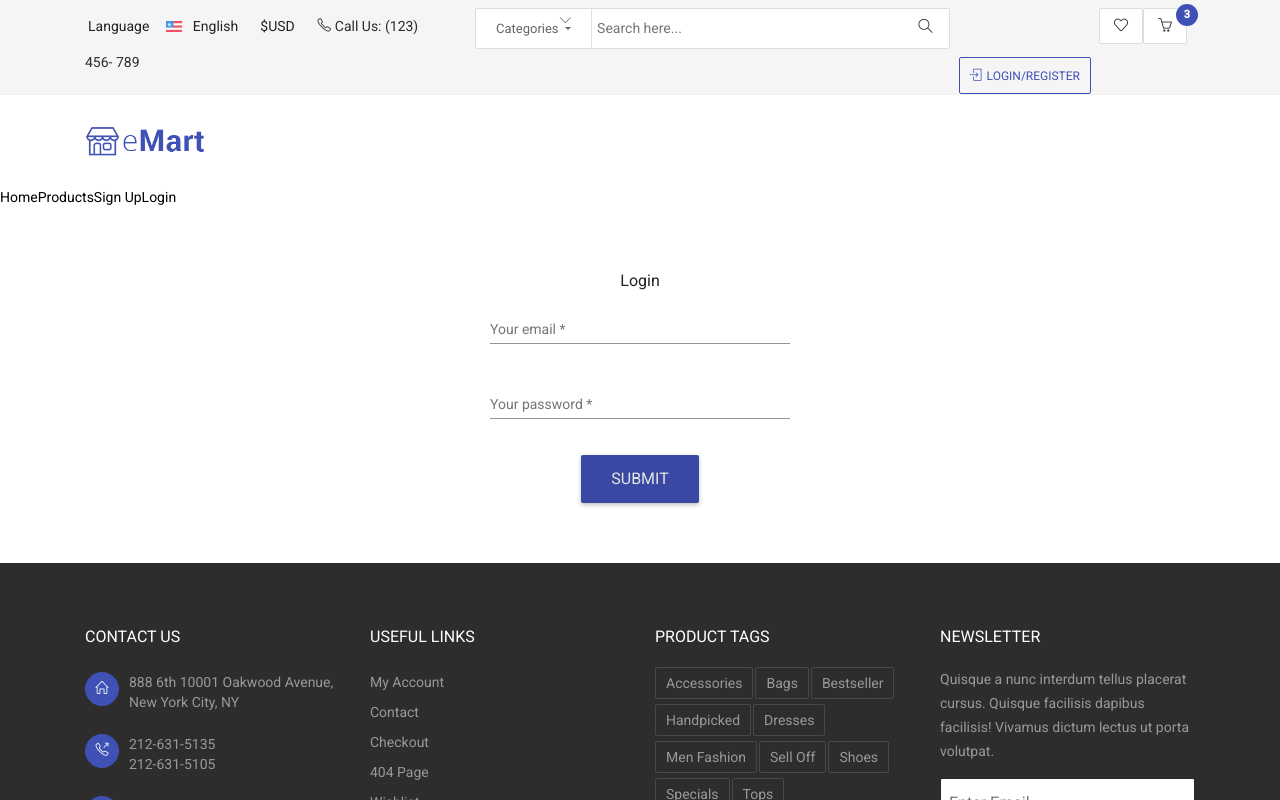
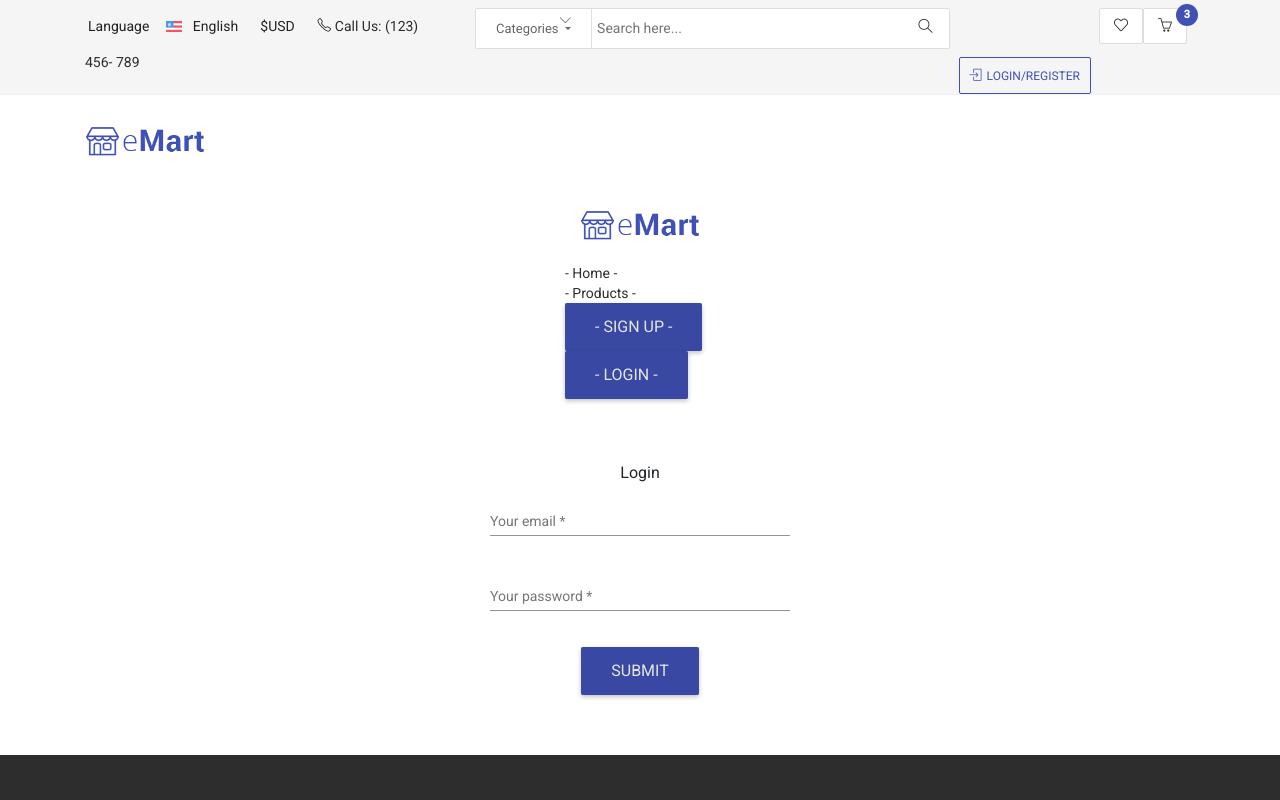
Before and after one commit to chirilaalexandru90/demo-angular9, an Angular app: page /login in a window 1280 px wide. Shown: the top 800 px of the page. Built offline with nearby package versions, Linux system fonts and the light colour scheme.

Commit message:
Auth service v1

```diff
--- a/src/app/app.component.html
+++ b/src/app/app.component.html
@@ -1,11 +1,25 @@
 <app-header></app-header>
-
-<button routerLink="/home" routerLinkActive="active">Home</button>
-<button routerLink="/products" routerLinkActive="active">Products</button>
-<button routerLink="/signup" routerLinkActive="active">Sign Up</button>
-<button routerLink="/login" routerLinkActive="active">Login</button>
-
-
-
+<div fxLayout="row" fxLayoutAlign="center">
+  <ul>
+    <li>
+      <a href="index.html" class="navbar-brand"><img src="../assets/img/logo.png" alt=""></a>
+    </li>
+    <li>
+      <a routerLink="/home" routerLinkActive="active"> - Home - </a>
+    </li>
+    <li>
+      <a routerLink="/products" routerLinkActive="active"> - Products - </a>
+    </li>
+    <li>
+      <a *ngIf="!isAuth" class="btn btn-common" routerLink="/signup" routerLinkActive="active"> - Sign Up - </a>
+    </li>
+    <li>
+      <a *ngIf="!isAuth" class="btn btn-common" routerLink="/login" routerLinkActive="active"> - Login - </a>
+    </li>
+    <li>
+      <a *ngIf="isAuth" class="btn btn-danger"> - Log Out - </a>
+    </li>
+  </ul>
+</div>
 <router-outlet></router-outlet>
 <app-footer></app-footer>
--- a/src/app/app.component.ts
+++ b/src/app/app.component.ts
@@ -1,16 +1,21 @@
-import { Component, OnInit } from '@angular/core';
+import { Component, OnInit, OnDestroy } from '@angular/core';
 import { ActivatedRoute } from '@angular/router';
+import { AuthService } from './layout/auth/auth.service';
+import { Subscription } from 'rxjs';
 
 @Component({
   selector: 'app-root',
   templateUrl: './app.component.html'
 })
-export class AppComponent implements OnInit {
-  title = 'demo-angular9';
+export class AppComponent implements OnInit, OnDestroy {
+  title = 'Angular9 Store';
   name: any;
+  isAuth = false;
+  private authSubscription: Subscription;
 
   constructor(
     private activatedRoute: ActivatedRoute,
+    private authService: AuthService
   ) { }
 
   ngOnInit() {
@@ -18,5 +23,11 @@ export class AppComponent implements OnInit {
     //   console.log(params, params.name)
     //   this.name = params.name;
     // });
+
+    this.authSubscription = this.authService.userIsLoggedIn.subscribe(st => this.isAuth = st);
+  }
+
+  ngOnDestroy() {
+    this.authSubscription.unsubscribe();
   }
 }
--- /dev/null
+++ b/src/app/layout/auth/auth.service.ts
@@ -0,0 +1,37 @@
+import { AuthData } from './authData.model';
+import { User } from './user.model';
+import { Subject } from 'rxjs/internal/Subject';
+
+export class AuthService {
+  private user: User;
+  userIsLoggedIn = new Subject<boolean>();
+
+  registerUser(authData: AuthData) {
+    this.user = {
+      email: authData.email,
+      userId: Math.round(Math.random() * 100000).toString()
+    };
+    this.userIsLoggedIn.next(true);
+  }
+
+  login(authData: AuthData) {
+    this.user = {
+      email: authData.email,
+      userId: Math.round(Math.random() * 100000).toString()
+    };
+    this.userIsLoggedIn.next(true);
+  }
+
+  logout() {
+    this.user = null;
+    this.userIsLoggedIn.next(false);
+  }
+
+  getUser() {
+    return { ...this.user };
+  }
+
+  isAuth() {
+    return this.user != null;
+  }
+}
--- /dev/null
+++ b/src/app/layout/auth/authData.model.ts
@@ -0,0 +1,4 @@
+export interface AuthData {
+  email: string;
+  password: string;
+}
--- a/src/app/layout/auth/login/login.html
+++ b/src/app/layout/auth/login/login.html
@@ -1,3 +1,6 @@
+<div class="container">
+  <div class="row">
+    <div class="col-md-12 col-xs-12">
       <section class="section">
         <div class="sign-up-form">
           <form fxLayout="column" fxLayoutAlign="center center" fxLayoutGap="10px" [formGroup]="loginForm"
@@ -18,3 +21,6 @@
           </form>
         </div>
       </section>
+    </div>
+  </div>
+</div>
--- a/src/app/layout/auth/login/login.ts
+++ b/src/app/layout/auth/login/login.ts
@@ -1,3 +1,4 @@
+import { AuthService } from './../auth.service';
 import { Component, OnInit } from '@angular/core';
 import { FormGroup, FormControl, Validators } from '@angular/forms';
 
@@ -8,19 +9,30 @@ import { FormGroup, FormControl, Validators } from '@angular/forms';
 export class LoginComponent implements OnInit {
   loginForm;
 
-  constructor() {}
+  constructor(
+    private authService: AuthService
+  ) { }
 
   ngOnInit() {
+    this.initializeForm();
+  }
+
+  onSubmit() {
+    console.log(this.loginForm);
+    this.authService.login({
+      email: this.loginForm.value.email,
+      password: this.loginForm.value.password
+    })
+  }
+
+  private initializeForm() {
     this.loginForm = new FormGroup({
       email: new FormControl('', {
         validators: [Validators.required, Validators.email]
       }),
       password: new FormControl('', {
-        validators: [Validators.required] })
+        validators: [Validators.required]
+      })
     });
   }
-
-  onSubmit() {
-    console.log(this.loginForm);
-  }
 }
--- a/src/app/layout/auth/signup/signup.html
+++ b/src/app/layout/auth/signup/signup.html
@@ -1,6 +1,8 @@
+<div class="container">
+  <div class="row">
+    <div class="col-md-12 col-xs-12">
       <section class="section">
         <div class="sign-up-form">
-
           <form fxLayout="column" fxLayoutAlign="center center" fxLayoutGap="10px" [formGroup]="signupForm"
             (ngSubmit)="onSubmit()">
             <h3>Sign Up</h3>
@@ -16,8 +18,8 @@
             </mat-form-field>
             <mat-form-field>
               <mat-label>Add birthday</mat-label>
-        <input type="text" matInput placeholder="Your birthday" [matDatepicker]="picker" formControlName="birthday"
-          [max]="maxDate">
+              <input type="text" matInput placeholder="Your birthday" [matDatepicker]="picker"
+                formControlName="birthday" [max]="maxDate">
               <mat-datepicker-toggle matSuffix [for]="picker"></mat-datepicker-toggle>
               <mat-datepicker #picker></mat-datepicker>
             </mat-form-field>
@@ -25,3 +27,6 @@
           </form>
         </div>
       </section>
+    </div>
+  </div>
+</div>
--- a/src/app/layout/auth/signup/signup.ts
+++ b/src/app/layout/auth/signup/signup.ts
@@ -1,5 +1,6 @@
 import { Component, OnInit } from '@angular/core';
 import { FormControl, Validators, FormGroup } from '@angular/forms';
+import { AuthService } from '../auth.service';
 
 @Component({
   selector: 'app-signup',
@@ -8,10 +9,17 @@ import { FormControl, Validators, FormGroup } from '@angular/forms';
 export class SignupComponent implements OnInit {
   maxDate: Date;
   signupForm: FormGroup;
-  constructor() { }
+
+  constructor(
+    private authService: AuthService
+  ) { }
 
   ngOnInit(): void {
     this.getMaxDate();
+    this.initializeForm();
+  }
+
+  private initializeForm() {
     this.signupForm = new FormGroup({
       email: new FormControl('', {
         validators: [Validators.required, Validators.email]
@@ -24,14 +32,18 @@ export class SignupComponent implements OnInit {
       })
     });
   }
-
-  getMaxDate() {
+  private getMaxDate() {
     this.maxDate = new Date();
     this.maxDate.setFullYear(this.maxDate.getFullYear() - 18);
   }
 
   onSubmit() {
     console.log(this.signupForm.value);
+    this.authService.registerUser({
+      email: this.signupForm.value.email,
+      password: this.signupForm.value.password
+    });
+
   }
 
 }
--- /dev/null
+++ b/src/app/layout/auth/user.model.ts
@@ -0,0 +1,4 @@
+export interface User {
+  email: string;
+  userId: string;
+}
```
Also changed, not shown: src/app/app.module.ts (+20 -35 lines), src/app/material.module.ts (added, +27 -0 lines). Lines whose indentation alone changed are shown as unchanged.
